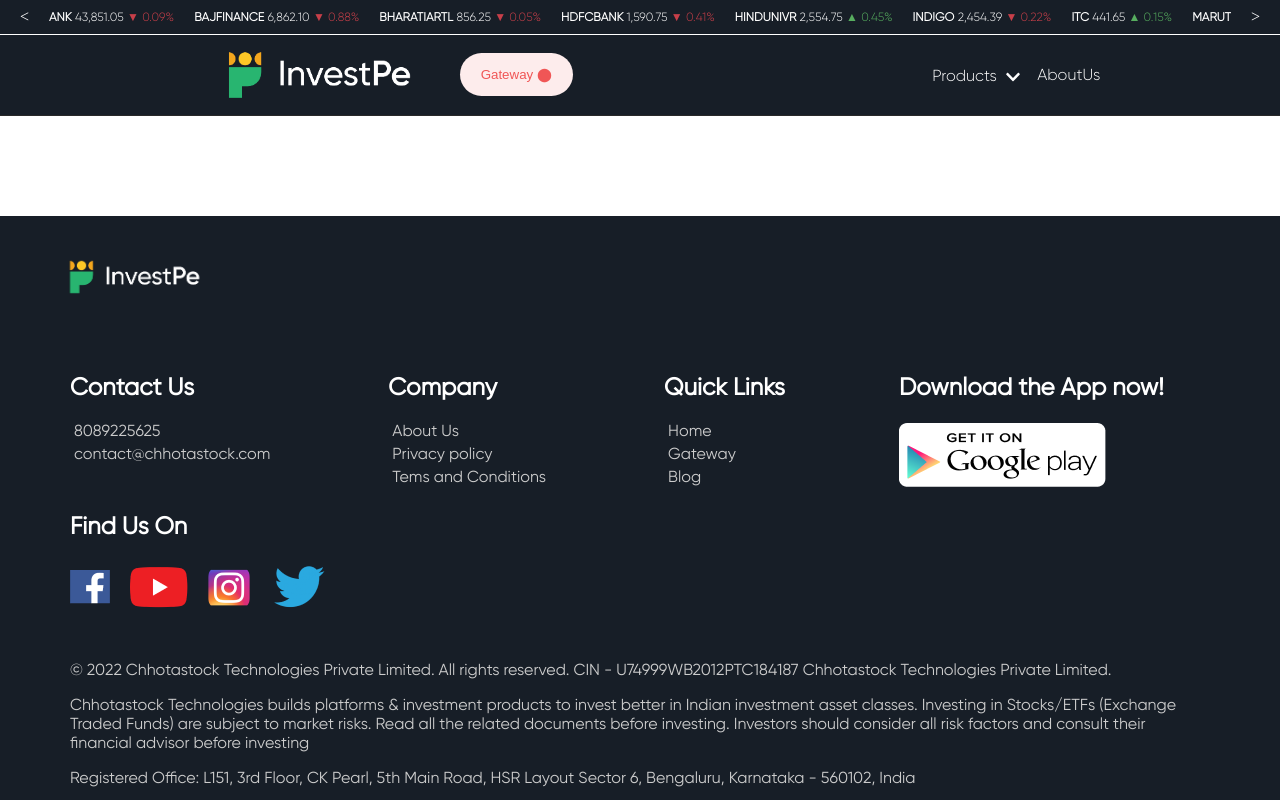
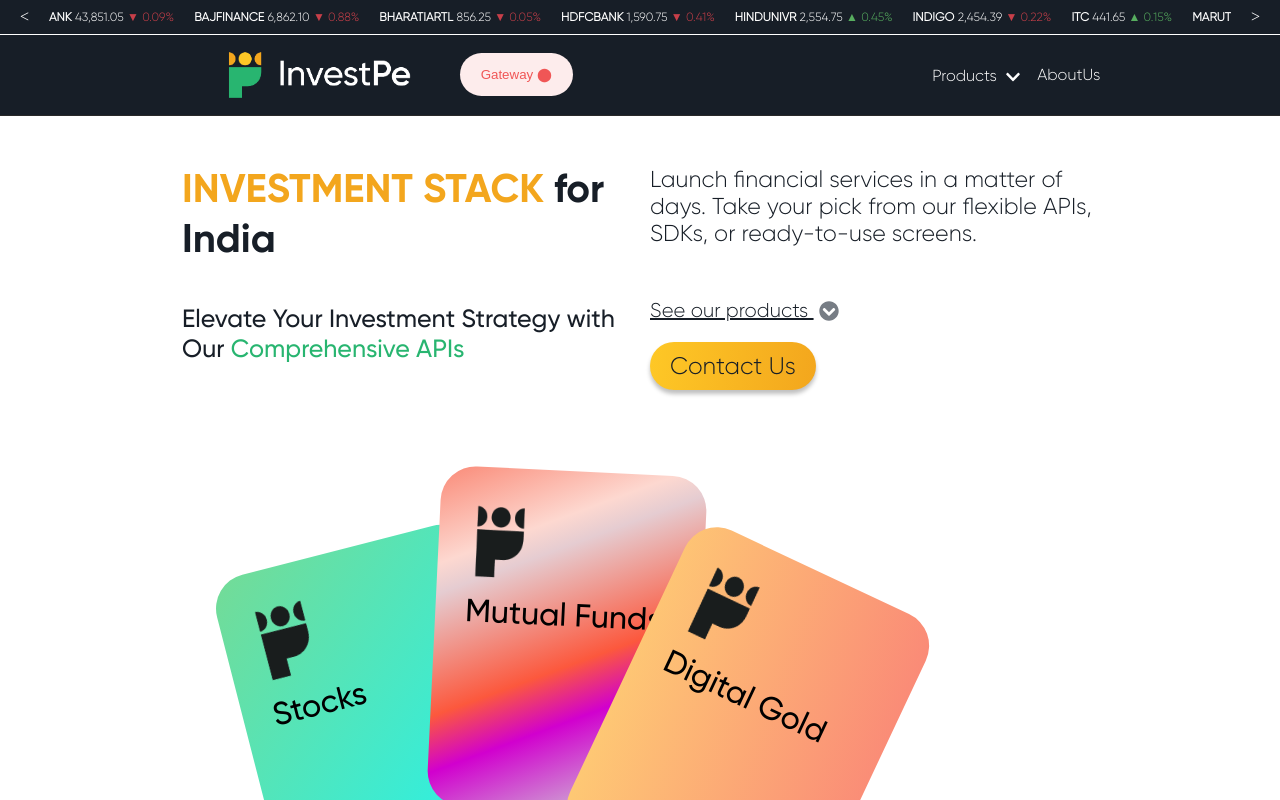
Before and after one commit to Atomic-Hiroto/investpe, a React (Create React App) app in the folder investpeapp/: page /gateway in a window 1280 px wide. Shown: the top 800 px of the page. Built offline with nearby package versions, Linux system fonts and the light colour scheme.

Commit message:
Gateway Hero Completed

```diff
--- a/investpeapp/src/components/GateHero.jsx
+++ b/investpeapp/src/components/GateHero.jsx
@@ -1,13 +1,35 @@
 import React from 'react'
+import styles from '../styles/Gateway.module.css'
+import {FaChevronCircleDown} from 'react-icons/fa'
+import p from '../images/p.png'
 
 export default function GateHero() {
   return (
     <>
-    <div>
-
+    <div className={styles.hero}>
+      <div>
+        <p><span>INVESTMENT STACK</span> for India</p>
+        <p>Elevate Your Investment Strategy with Our <span>Comprehensive APIs</span></p>
+      </div>
+      <div>
+        <p>Launch financial services in a matter of days. Take your pick from our flexible APIs, SDKs, or ready-to-use screens.</p>
+        <p>See our products  <FaChevronCircleDown /></p>
+        <button>Contact Us </button>
+      </div>
     </div>
-    <div>
-
+    <div className={styles.cards}>
+        <div>
+        <img src={p} />
+          <p>Stocks</p>
+        </div>
+        <div>
+          <img src={p} />
+          <p>Mutual Funds</p>
+        </div>
+        <div>
+        <img src={p} />
+          <p>Digital Gold</p>
+        </div>
     </div>
     </>
   )
--- a/investpeapp/src/pages/Gateway.jsx
+++ b/investpeapp/src/pages/Gateway.jsx
@@ -2,12 +2,14 @@
 import Ticker from '../components/Ticker'
 import Footer from '../components/Footer'
 import GateNav from '../components/GateNav'
+import GateHero from '../components/GateHero'
 
 export default function Gateway() {
   return (
     <>
     <Ticker />
     <GateNav />
+    <GateHero />
     <Footer />
     </>
   )
--- a/investpeapp/src/styles/Gateway.module.css
+++ b/investpeapp/src/styles/Gateway.module.css
@@ -48,11 +48,12 @@
     cursor: pointer;
 }
 
-.nav > div:first-of-type{
+.nav>div:first-of-type {
     display: flex;
     align-items: center;
 }
-.nav > div:first-of-type > button{
+
+.nav>div:first-of-type>button {
     background-color: #FDECEC;
     border-radius: 35px;
     border: 0;
@@ -60,57 +61,188 @@
     padding: 14px 21px;
 }
 
-.nav > div:nth-of-type(2){
+.nav>div:nth-of-type(2) {
     display: flex;
-    gap:20px;
+    gap: 20px;
     align-items: center;
     cursor: pointer;
 }
 
-.nav > div:nth-of-type(2) svg{
+.nav>div:nth-of-type(2) svg {
     position: relative;
-    top:4px;
+    top: 4px;
     left: 4px;
 }
 
 .dropdown-content {
     position: absolute;
     display: flex;
-    top:80px;
-    left:200px;
+    top: 80px;
+    left: 200px;
     color: black;
-    padding:15px 60px 30px 60px;
+    padding: 15px 60px 30px 60px;
     justify-content: space-between;
     background-color: white;
-    width:65%;
+    width: 65%;
     border: 1px solid lightgray;
     z-index: 1;
 }
 
-.dropdown-content h2{
+.dropdown-content h2 {
     color: #28B570;
 }
-.dropdown-content > div{
+
+.dropdown-content>div {
     display: flex;
     flex-direction: column;
-    gap:40px;
+    gap: 40px;
 }
-.dropdown-content > div > div{
+
+.dropdown-content>div>div {
     display: flex;
     align-items: center;
-    gap:25px;
+    gap: 25px;
 }
-.dropdown-content h2{
+
+.dropdown-content h2 {
     margin: 0px;
     margin-top: 10px;
 }
-.dropdown-content > div img{
+
+.dropdown-content>div img {
     width: 64px;
     height: 64px;
 }
-.dropdown-content p{
+
+.dropdown-content p {
     margin: 2px;
 }
-.dropdown-content > div > div p:first-of-type{
+
+.dropdown-content>div>div p:first-of-type {
     font-family: 'Gilroy-Medium';
 }
+
+/* Gateway Hero */
+.hero {
+    display: flex;
+    justify-content: center;
+    gap: 20px;
+    font-family: 'Gilroy-Medium';
+    color: #171E27;
+    margin-bottom: 80px;
+}
+
+.hero>div {
+    width: 35%;
+}
+
+.hero>div:first-of-type>p:first-of-type {
+    font-size: 40px;
+    font-family: 'Gilroy-Bold';
+    margin-top: 50px;
+}
+
+.hero>div:first-of-type>p:first-of-type>span {
+    color: #F3A61D;
+}
+
+.hero>div:first-of-type>p:last-of-type {
+    font-size: 25px;
+}
+
+.hero>div:first-of-type>p:last-of-type>span {
+    color: #28B570;
+}
+
+.hero>div:last-of-type>p:first-of-type {
+    font-size: 23px;
+    font-family: 'Gilroy-Light';
+    margin-top: 50px;
+}
+
+.hero>div:last-of-type>p:nth-of-type(2) {
+    font-size: 20px;
+    font-family: 'Gilroy-Light';
+    margin-top: 50px;
+    text-decoration: underline;
+}
+
+.hero>div:last-of-type>p:nth-of-type(2)>svg {
+    position: relative;
+    top: 4px;
+    right: -5px;
+    color: #777D85;
+}
+
+.hero>div:last-of-type>button {
+    border-radius: 35px;
+    color: #171E27;
+    background-image: linear-gradient(99deg, #FEC826 0%, #F3A61D 100%);
+    border: none;
+    font-family: 'Gilroy-Light';
+    font-size: 24px;
+    padding: 10px 20px;
+    display: flex;
+    align-items: center;
+    margin-top: 5px;
+    cursor: pointer;
+    box-shadow: 0px 4px 4px 0px rgba(0, 0, 0, 0.25);
+}
+
+/* Cards */
+.cards {
+    position: relative;
+    display: flex;
+    margin: 0 auto;
+    height: 560px;
+    width: 412px;
+}
+
+.cards>div {
+    position: absolute;
+    height: 50%;
+    width: 50%;
+    font-family: 'Gilroy-Medium';
+    font-size: 32px;
+    padding: 30px;
+    border-radius: 35px;
+    transition: transform 0.4s ease;
+}
+
+.cards > div > img{
+    transform: rotate(-3.466deg);
+    height: 86px;
+    width: 63px;
+    margin-bottom: -32px;
+}
+
+.cards>div:nth-child(1) {
+    background: linear-gradient(138deg, #74DB96 0%, #1DF5F4 99.91%);
+    transform: rotate(-14.407deg)
+                translate(-200px,25px);
+
+}
+
+.cards>div:nth-child(2) {
+    background: linear-gradient(337deg, #C0CEED 0%, #CDBFD3 7.81%, #D100CE 31.77%, #FC583D 44.27%, #E5CCD1 71.35%, #FDD8D0 78.13%, #FA8A77 99.91%);
+    transform: rotate(2.739deg);
+}
+
+.cards>div:nth-child(3) {
+    background: linear-gradient(85deg, #FEC974 0%, #FA8A77 99.91%);
+    transform: rotate(25.199deg)
+                translate(200px,0px) ;
+}
+
+
+.cards>div:nth-child(3) {
+    z-index: 3;
+}
+
+.cards>div:nth-child(2) {
+    z-index: 2;
+}
+
+.cards>div:nth-child(1) {
+    z-index: 1;
+}
```
Also changed, not shown: investpeapp/src/images/p.png (added).
